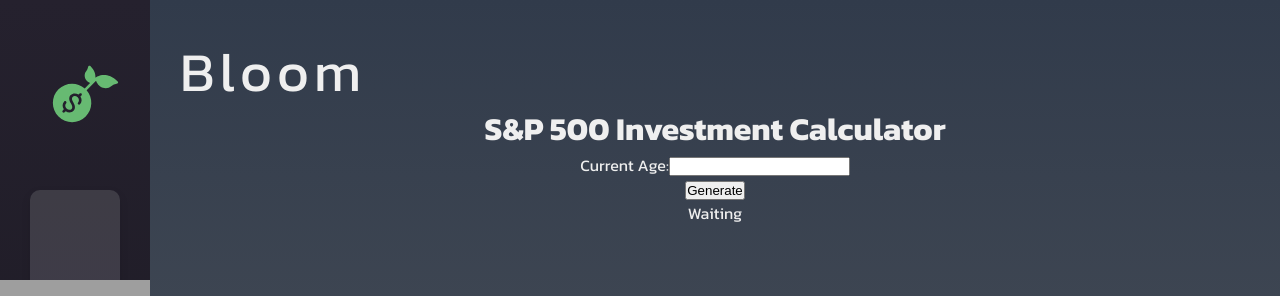
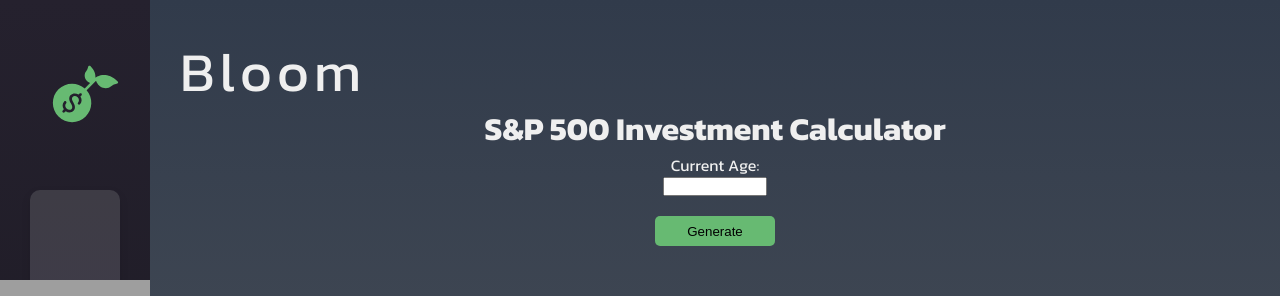
Before and after one commit to juliengg/tamuhack2024, a React (Create React App) app in the folder client/: page /page2 in a window 1280 px wide. Shown: the top 296 px of the page. Built offline with nearby package versions, Linux system fonts and the light colour scheme; grey boxes are pictures that could not be loaded.

Commit message:
linked monthly investments to chart

```diff
--- a/client/src/App.js
+++ b/client/src/App.js
@@ -11,6 +11,7 @@
 function App() {
   const [currentPage, setCurrentPage] = useState('home');
   const [income, setIncome] = useState(0);
+  const [investment, setinvestment] = useState(0);
   const navigate = useNavigate();
   function changeCurrentPage(page) {
     console.log(page);
@@ -23,6 +24,10 @@
     console.log(val);
   }
 
+  function updateInvestment(val) {
+    setinvestment(val);
+  }
+
 
   return (
     <div className="App">
@@ -32,8 +37,8 @@
         <div className='routes-container'>
           <Routes>
             <Route path="home" element={ <Home changeCurrentPage={changeCurrentPage} updateSavings={updateSavings}/> } />
-            <Route path="page1" element={ <Page1 income={income}/> } />
-            <Route path="page2" element={ <InvestmentCalculator income={income}/> } />
+            <Route path="page1" element={ <Page1 income={income} changeCurrentPage={changeCurrentPage} updateInvestment={updateInvestment}/> } />
+            <Route path="page2" element={ <InvestmentCalculator investment={investment} changeCurrentPage={changeCurrentPage}/> } />
             <Route path="page3" element={ <Page3 income={income}/> } />
           </Routes>
         </div>
--- a/client/src/components/Page1.jsx
+++ b/client/src/components/Page1.jsx
@@ -1,6 +1,6 @@
 import React, { useState } from 'react';
 
-const InteractiveBudgetingToolPage = ({income}) => {
+const InteractiveBudgetingToolPage = ({income, changeCurrentPage, updateInvestment}) => {
   const [annualSalary, setAnnualSalary] = useState('');
   const [budgetInformation, setBudgetInformation] = useState(null);
   const [expenses, setExpenses] = useState([]);
@@ -12,29 +12,6 @@
   const [goalAmountInput, setGoalAmountInput] = useState('');
   const [totalExpenses, setTotalExpenses] = useState(0);
 
-  const handleSalaryChange = (e) => {
-    setAnnualSalary(e.target.value);
-  };
-
-  const handleCalculateBudget = () => {
-    // Perform budget calculation logic here based on the provided annual salary
-    // For simplicity, let's assume a fixed percentage allocation to different categories
-
-    // Example: 4% for 401k, 15% for investing, 10% for savings, etc.
-    const fourKBudget = (0.04 * annualSalary).toFixed(2);
-    const investingBudget = (0.15 * annualSalary).toFixed(2);
-    const savingsBudget = (0.1 * annualSalary).toFixed(2);
-
-    const budgetInfo = {
-      fourk: fourKBudget,
-      investing: investingBudget,
-      savings: savingsBudget,
-      // Add more budget categories as needed
-    };
-
-    setBudgetInformation(budgetInfo);
-  };
-
   const handleAddExpense = () => {
     if (expenseInput && expenseAmountInput) {
       const expense = { name: expenseInput, amount: parseFloat(expenseAmountInput) };
@@ -45,26 +22,10 @@
     }
   };
 
-  const handleSetGoal = () => {
-    if (goalInput && goalAmountInput) {
-      const goal = { name: goalInput, targetAmount: parseFloat(goalAmountInput) };
-      setGoals([...goals, goal]);
-      setGoalInput('');
-      setGoalAmountInput('');
-    }
-  };
-
-  const handleGetBudgetRecommendations = () => {
-    // Implement logic to generate budget recommendations based on user's financial situation
-    // For simplicity, let's assume some basic recommendations
-    const recommendationsData = [
-      'Consider increasing your 401k contribution for better long-term savings.',
-      'Explore investment options with higher returns based on your risk tolerance.',
-      'Build an emergency fund equivalent to 3-6 months of living expenses.',
-    ];
-
-    setRecommendations(recommendationsData);
-  };
+  function handleClick(){
+    updateInvestment((0.15 * (income-totalExpenses)).toFixed(2));
+    changeCurrentPage("page2");
+  }
 
   const mainStyle = {
     marginTop: '95px',
@@ -76,6 +37,18 @@
     marginLeft: '30px',
     height: '75px',
   };
+
+  const buttonStyle = {
+    width:"150px",
+    marginTop:"20px",
+    background:"#67BA72",
+    borderRadius:"5px",
+    border:"none",
+    fontFamily: "arial",
+    cursor: "pointer",
+    fontWeight:"200"
+
+  }
 
   const formSectionStyle = {
     backgroundColor: '#393C45',  // Light blue background color
@@ -141,6 +114,7 @@
           <p>Investments Budget: ${(0.15 * (income-totalExpenses)).toFixed(2)}</p>
           <p>Savings Budget: ${(0.1 * (income-totalExpenses)).toFixed(2)}</p>
         </div>
+        <button style={buttonStyle} onClick={()=>handleClick()}> Visualize Investment Potential</button>
     </div>
   );
 };
--- a/client/src/components/page2.js
+++ b/client/src/components/page2.js
@@ -9,23 +9,35 @@
 
 }
 
+const buttonStyle = {
+  width:"120px",
+  marginTop:"20px",
+  background:"#67BA72",
+  borderRadius:"5px",
+  border:"none",
+  fontFamily: "arial",
+  height:"30px",
+  cursor: "pointer",
+  fontWeight:"200"
+
+}
 
 
-export default function InvestmentCalculator({income}) {
+
+export default function InvestmentCalculator({investment}) {
   const [investmentPercentage, setInvestmentPercentage] = useState(15);
   const [currentAge, setCurrentAge] = useState(null);
   const [data,setData] = useState(undefined);
-  const annualSalary = income*12;
+  console.log("monthly investment:",investment)
+  const annualInvestment = investment*12;
   const yearArray = [];
   const equityArray = [];
   const calculateCompoundInterest = () => {
     const retirementAge = 67; // Adjust as needed
     const annualReturnRate = 0.10; // 10% return per year
-    const yearlyContributionPercentage = 0.15; // 15% of annual salary as the initial contribution
+    const yearlyContribution = annualInvestment;
 
-    const yearlyContribution = Number(annualSalary) * (investmentPercentage / 100);
-
-    let principal = annualSalary*yearlyContributionPercentage;
+    let principal = yearlyContribution;
     //let totalAmount = 0;
     for (let age = +currentAge; age <= retirementAge; age++) {
       yearArray.push(
@@ -36,6 +48,7 @@
       );
       principal = principal*(1+annualReturnRate)+yearlyContribution;
     }
+    console.log(equityArray);
     var data = {
       labels: yearArray,
       datasets: [{
@@ -49,26 +62,46 @@
     setData(data);
   };
 
+  function handleClick() {
+
+  }
 
 
 
   return (
     <div>
       <h1>S&P 500 Investment Calculator</h1>
-      <div>
+      <div style={{display:"flex",flexDirection:"column",alignItems:"center"}}>
         <label>Current Age:</label>
-        <input
+        <input style={{width:"100px"}}
           type="number"
           value={currentAge}
           onChange={(e) => setCurrentAge(e.target.value)}
         />
       </div>
-      <button onClick={calculateCompoundInterest}>Generate</button>
-      {data? <Line
-        height={200} // set an appropriate height
-        width={400}
-        data={data}
-      />: <p>Waiting</p>}
+      <button style={buttonStyle} onClick={calculateCompoundInterest}>Generate</button>
+      {data?
+        <div>
+            <Line
+            height={150} // set an appropriate height
+            width={400}
+            data={data}
+            options={{
+              scales: {
+                x: {
+                  ticks: {
+                    color: '#C4C4C4', // Change the color of x-axis labels
+                  },
+                },
+                y: {
+                  ticks: {
+                    color: '#C4C4C4', // Change the color of y-axis labels
+                  },
+                },
+              },
+            }}/>
+            <button style={buttonStyle} onClick={handleClick()}>Learn more</button>
+        </div>: <p></p>}
 
     </div>
   );
```
